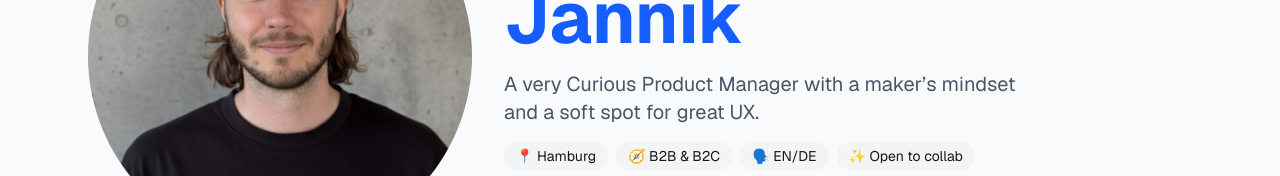
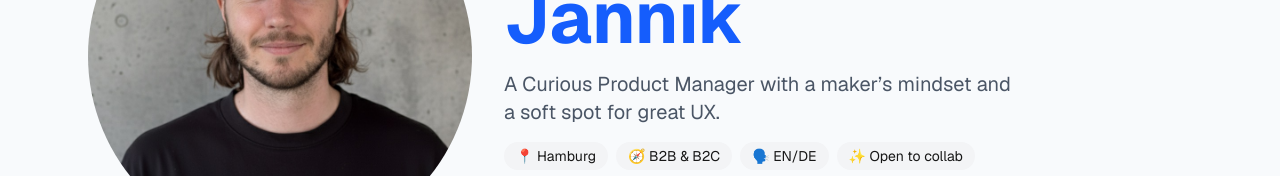
Before and after one commit to Testo-saurus/my-portfolio, a Next.js app: page / in a window 1280 px wide. Shown: the part 216-392 px from the top of the page. Built offline with nearby package versions, Linux system fonts and the light colour scheme.

Commit message:
edit projects a bit more

```diff
--- a/components/Hero.tsx
+++ b/components/Hero.tsx
@@ -26,8 +26,8 @@ export default function Hero() {
 
             <div className="flex flex-col sm:flex-row gap-4 sm:gap-6 items-center sm:items-start">
               <p className="text-lg md:text-xl text-gray-600 max-w-lg">
-                A very Curious Product Manager with a maker’s mindset and a soft
-                spot for great UX.
+                A Curious Product Manager with a maker’s mindset and a soft spot
+                for great UX.
               </p>
             </div>
             {/* playful chips */}
--- a/components/Work.tsx
+++ b/components/Work.tsx
@@ -77,8 +77,8 @@ export default function Work() {
         "Hand-coded the frist version then fine tuned using copilot in vs code.",
       otherInfo:
         "This project taught me a lot about DOM manipulation and event handling. I use this myself almost every day.",
-      githubLink: "https://github.com/yourusername/pomodoro-timer",
-      websiteLink: "https://yourdomain.com/pomodoro-timer",
+      githubLink: "https://github.com/Testo-saurus/POMODORE-LOFI-APP",
+      websiteLink: "https://testo-saurus.github.io/POMODORE-LOFI-APP/",
     },
     {
       id: 4,
@@ -97,7 +97,7 @@ export default function Work() {
       howBuilt:
         "Built as a Chrome extension in JavaScript, with an AI model that inspects page content and context. The extension provides real-time feedback and gentle reminders to help users refocus.",
       otherInfo:
-        "Learned a lot about browser APIs, content scripts, and integrating AI into client-side tools.",
+        "Not published yet. Learned a lot about browser APIs, content scripts, and integrating AI into client-side tools.",
       githubLink: "https://github.com/yourusername/focus-extension",
       websiteLink: "https://yourdomain.com/focus-extension",
     },
```
